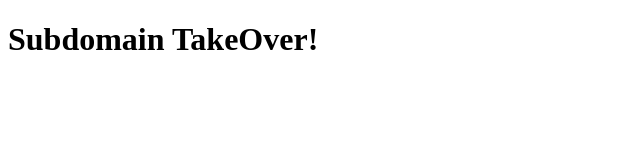
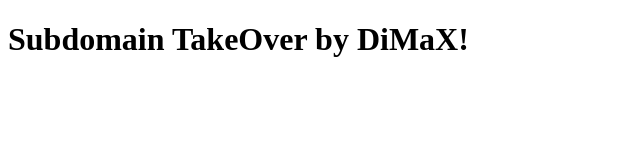
Before and after one commit to monixxxx/poc, a plain HTML site: page index.html in a window 1280 px wide. Shown: the whole page, without its empty margins (0-640 px from the left). Drawn offline with Linux system fonts and the light colour scheme.

Commit message:
Update index.html

```diff
--- a/index.html
+++ b/index.html
@@ -6,6 +6,6 @@
 </head>
 <body>
 	<script type="text/javascript">alert("Subdomain TakeOver by DiMaX!")</script>
-	<h1>Subdomain TakeOver!</h1>
+	<h1>Subdomain TakeOver by DiMaX!</h1>
 </body>
 </html>
```
